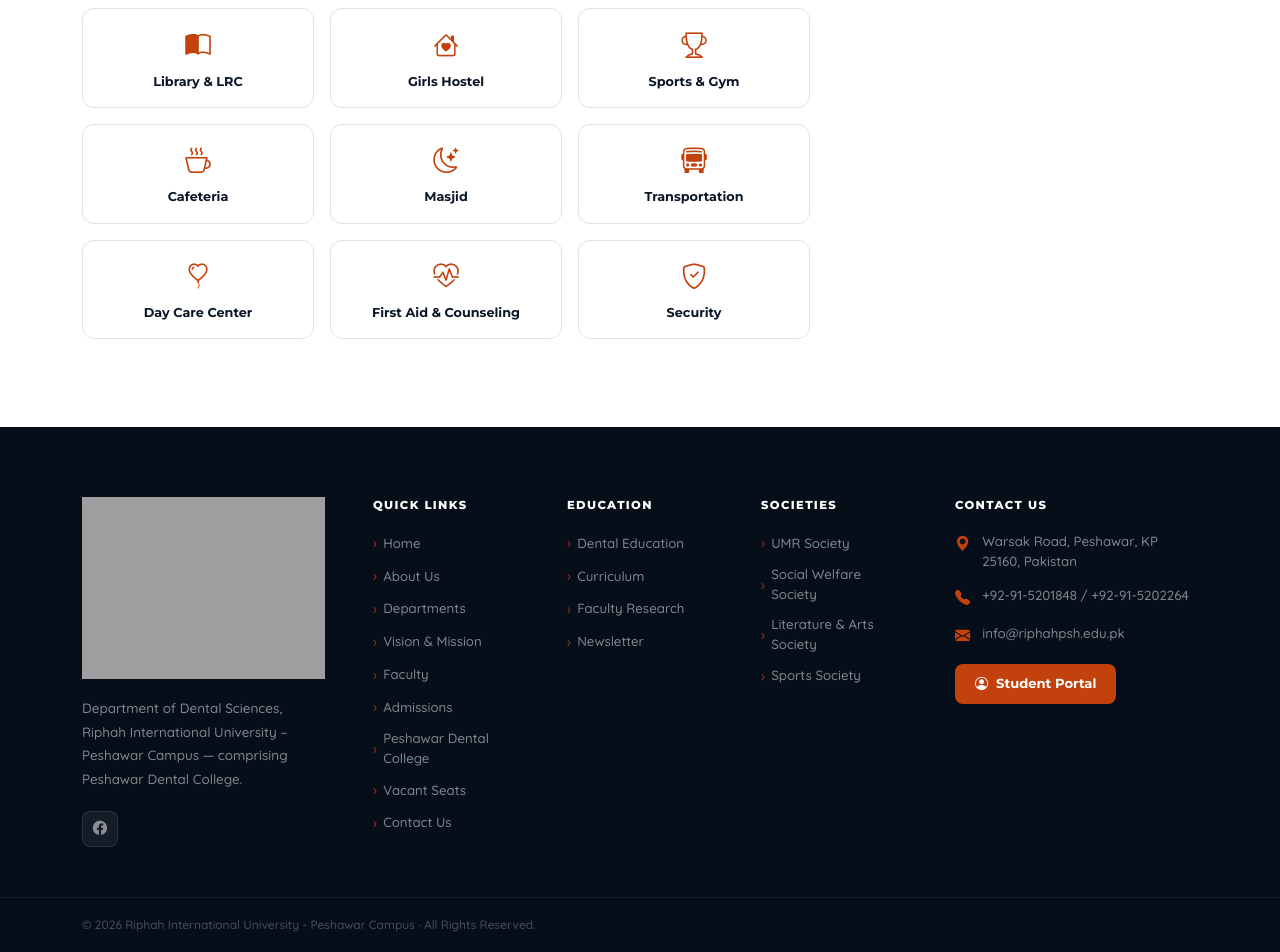
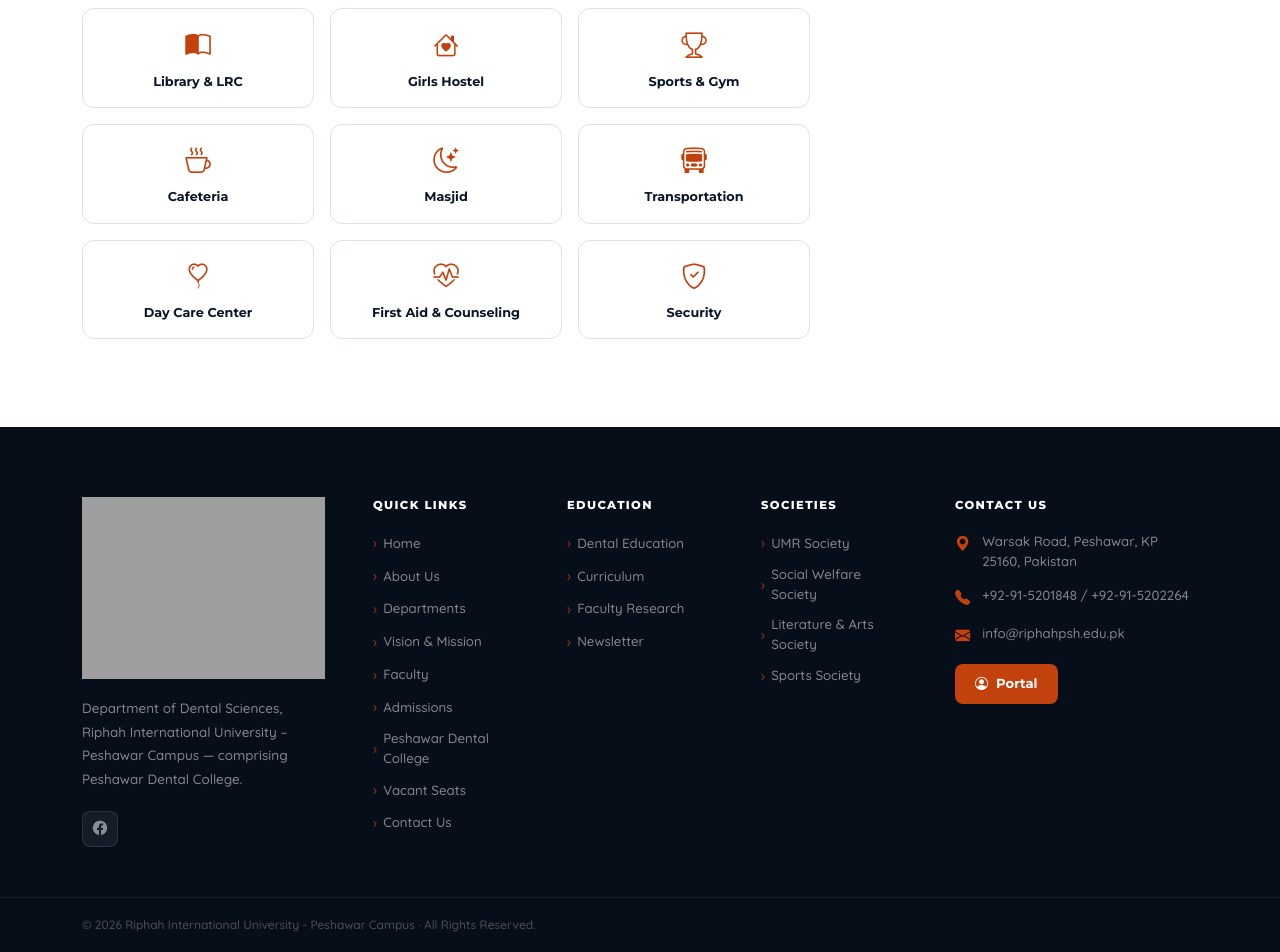
Before and after one commit to Prime-Foundation-Peshawar/dds, a PHP site: page /about.php in a window 1280 px wide. Shown: the part 2123-3075 px from the top of the page. Run offline with PHP 8.4, Linux system fonts and the light colour scheme; grey boxes are pictures that could not be loaded.

Commit message:
Portal Link Updated
Student/Teacher link updated

```diff
--- a/includes/footer.php
+++ b/includes/footer.php
@@ -57,9 +57,9 @@
           <div class="foot-contact"><i class="bi bi-envelope-fill"></i><span><a
                 href="mailto:info@riphahpsh.edu.pk">info@riphahpsh.edu.pk</a></span></div>
           <div class="mt-3">
-            <a href="https://pdc.prime.edu.pk/" target="_blank" rel="noopener" class="btn-pmc btn-pmc-teal"
+            <a href="https://pmc.prime.edu.pk/portal_login.php" target="_blank" rel="noopener" class="btn-pmc btn-pmc-teal"
               style="background:var(--teal);color:white;font-size:.82rem;padding:10px 20px;">
-              <i class="bi bi-person-circle"></i> Student Portal
+              <i class="bi bi-person-circle"></i> Portal
             </a>
           </div>
         </div>
```
